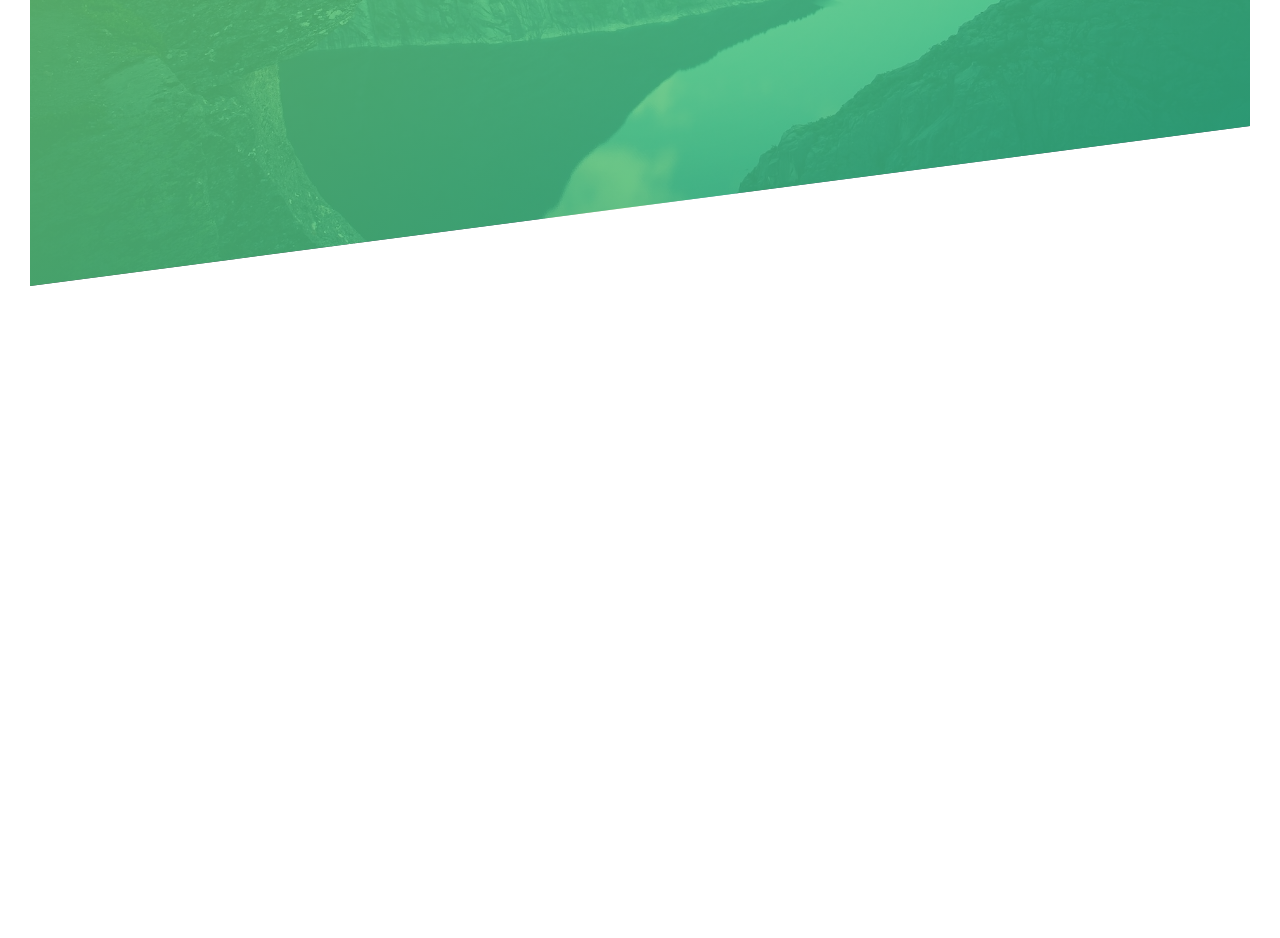
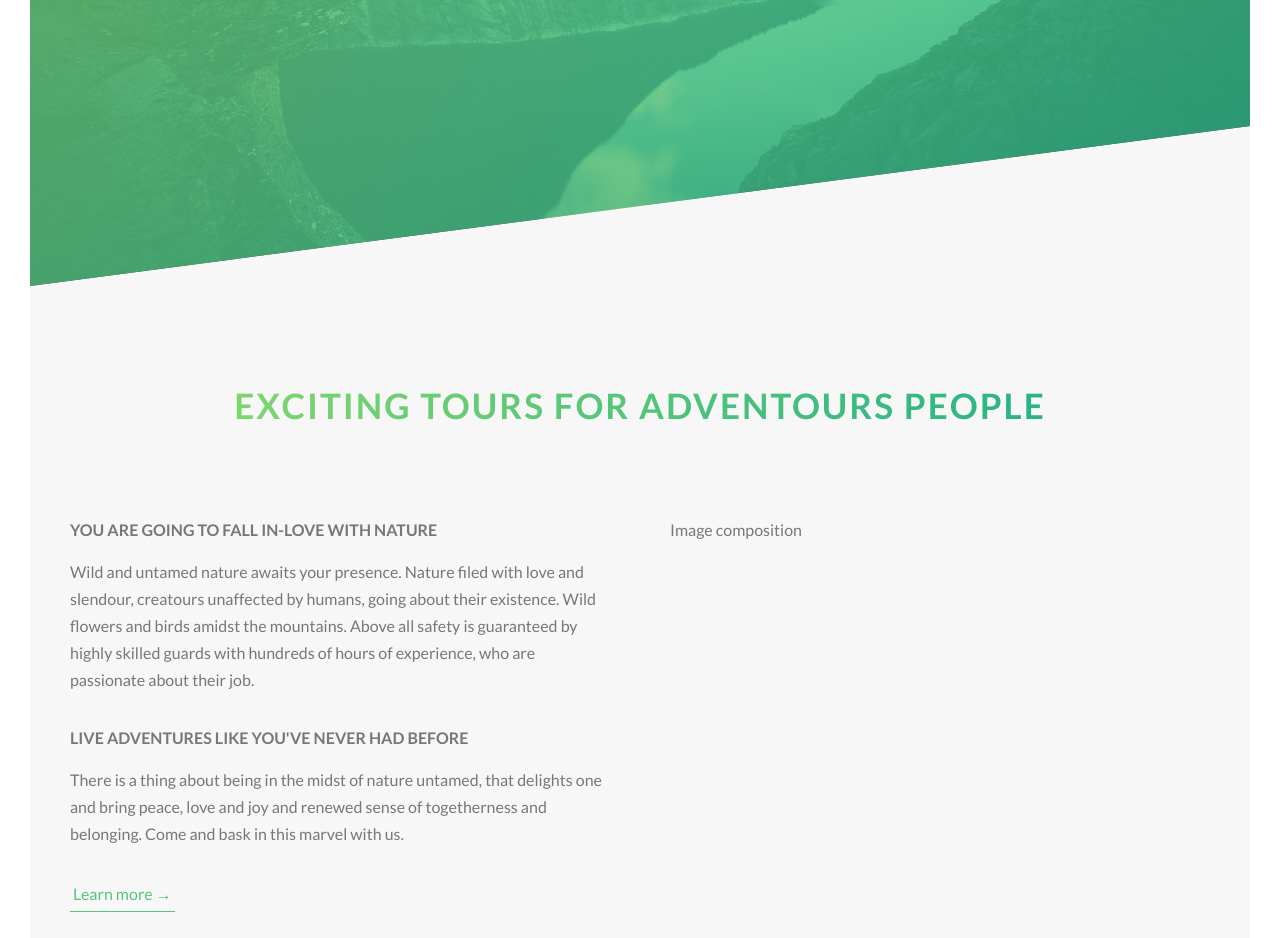
Before and after one commit to DonDT/Advanced-css-UI-front-end, a website: page index.html in a window 1280 px wide. Shown: the part 504-1442 px from the top of the page. Before the commit the page ends 820 px from the top, so only its background shows below. Drawn offline with Linux system fonts and the light colour scheme.

Commit message:
about page setup

```diff
--- a/index.html
+++ b/index.html
@@ -28,6 +28,43 @@
         <a href="#" class="btn btn--white btn--animated">Discover our tours</a>
       </div>
     </header>
+
+    <main>
+      <section class="section-about">
+        <div class="u-center-text u-margin-bottom-big">
+          <h2 class="heading-secondary">
+            Exciting Tours for adventours people
+          </h2>
+        </div>
+        <div class="row">
+          <div class="col-1-of-2">
+            <h3 class="heading-tertiary u-margin-bottom-small">
+              You are going to fall in-love with nature
+            </h3>
+            <p class="paragraph">
+              Wild and untamed nature awaits your presence. Nature filed with
+              love and slendour, creatours unaffected by humans, going about
+              their existence. Wild flowers and birds amidst the mountains.
+              Above all safety is guaranteed by highly skilled guards with
+              hundreds of hours of experience, who are passionate about their
+              job.
+            </p>
+            <h3 class="heading-tertiary u-margin-bottom-small">
+              Live adventures like you've never had before
+            </h3>
+            <p class="paragraph">
+              There is a thing about being in the midst of nature untamed, that
+              delights one and bring peace, love and joy and renewed sense of
+              togetherness and belonging. Come and bask in this marvel with us.
+            </p>
+            <a href="#" class="btn-text">Learn more &rarr;</a>
+          </div>
+          <div class="col-1-of-2">
+            Image composition
+          </div>
+        </div>
+      </section>
+    </main>
 
     <!-- <section class="grid-test">
       <div class="row">
--- a/sass/abstracts/_variables.scss
+++ b/sass/abstracts/_variables.scss
@@ -2,11 +2,15 @@
 $color-primary: #55c57a;
 $color-primary-light: #7ed56f;
 $color-primary-dark: #28b485;
+$color-grey-light-1: #f7f7f7;
 
 $color-grey-dark: #777;
 $color-white: #fff;
 $color-black: #000;
 
+//FONT
+$default-font-size: 1.6rem;
+
 //GRID
 $grid-width: 114rem;
 $gutter-vertical: 8rem;
--- a/sass/base/_typography.scss
+++ b/sass/base/_typography.scss
@@ -36,3 +36,39 @@ body {
     animation: moveInRight 3s ease-out;
   }
 }
+
+.heading-secondary {
+  font-size: 3.5rem;
+  text-transform: uppercase;
+  font-weight: 700;
+  background-image: linear-gradient(
+    to right,
+    $color-primary-light,
+    $color-primary-dark
+  );
+
+  // inline block makes sure the text only occupies required space, same as gradient...
+  display: inline-block;
+  // clips the background to the text, making sure it's only visibl where the text is.
+  -webkit-background-clip: text;
+
+  color: transparent;
+  letter-spacing: 0.2rem;
+  transition: all 0.2s;
+
+  &:hover {
+    transform: skewY(2deg) skewX(15deg) scale(1.1);
+    text-shadow: 0.5rem 1rem 2rem rgba($color-black, 0.2);
+  }
+}
+.heading-tertiary {
+  font-size: 1.6rem;
+  font-weight: 700;
+  text-transform: uppercase;
+}
+.paragraph {
+  font-size: 1.6rem;
+  &:not(:last-child) {
+    margin-bottom: 3rem;
+  }
+}
--- a/sass/base/_utilities.scss
+++ b/sass/base/_utilities.scss
@@ -0,0 +1,12 @@
+.u-center-text {
+  text-align: center;
+}
+.u-margin-bottom-big {
+  margin-bottom: 8rem;
+}
+.u-margin-bottom-medium {
+  margin-bottom: 4rem;
+}
+.u-margin-bottom-small {
+  margin-bottom: 1.5rem;
+}
--- a/sass/components/_button.scss
+++ b/sass/components/_button.scss
@@ -49,3 +49,30 @@
     animation-fill-mode: backwards;
   }
 }
+
+.btn-text {
+  &:link,
+  &:visited {
+    color: $color-primary;
+    display: inline-block;
+    text-decoration: none;
+    border-bottom: 1px solid $color-primary;
+    padding: 3px;
+    font-size: $default-font-size;
+    transition: all 0.2s;
+  }
+  //visited, means onclick
+  &:hover {
+    background-color: $color-primary;
+    color: $color-white;
+    box-shadow: 0 1rem 2rem rgba($color-black, 0.15);
+    transform: translateY(5px);
+    border-radius: 16rem;
+    transform: translateX(10px);
+  }
+  // active means during the clicking
+  &:active {
+    box-shadow: 0 0.5rem 1rem rgba($color-black, 0.15);
+    transform: translateY(0);
+  }
+}
--- a/sass/layout/_grid.scss
+++ b/sass/layout/_grid.scss
@@ -3,7 +3,6 @@
 .row {
   //1140px, conventional
   max-width: $grid-width;
-  background-color: #eee;
   margin: 0 auto;
 
   &:not(:last-child) {
@@ -14,7 +13,6 @@
   //[class $(ends with) *(contsins) ^(starts with = '')]
 
   [class^="col-"] {
-    background-color: orangered;
     float: left;
     &:not(:last-child) {
       margin-right: $gutter-horizontal;
--- a/sass/pages/_home.scss
+++ b/sass/pages/_home.scss
@@ -0,0 +1,5 @@
+.section-about {
+  background-color: $color-grey-light-1;
+  padding: 25rem 0;
+  margin-top: -20vh;
+}
```
Also changed, not shown: css/style.css.
